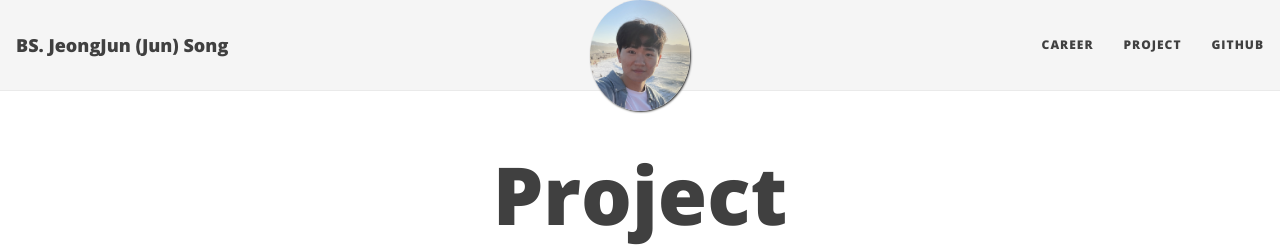
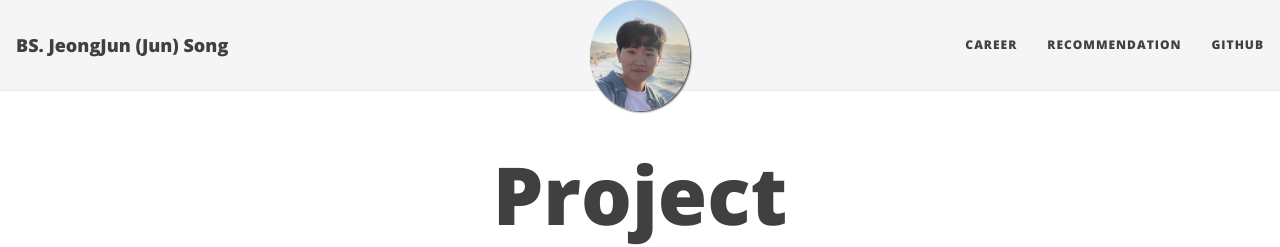
Before and after one commit to songjeongjun320/songjeongjun320.github.io, a Jekyll site: the page built from project/index.html, in a window 1280 px wide. Shown: the top 247 px of the page. Built offline with Jekyll 4.4.1, drawn with Linux system fonts in a browser that asks for light colours; nearby versions of some CDN libraries; some of the changed lines change nothing that is shown.

Commit message:
07/22/2024

```diff
--- a/_config.yml
+++ b/_config.yml
@@ -15,7 +15,7 @@ navbar-links:
   Career: "career"
   # Publication: "publication"
   # Blog: "blog"
-  Project: "project"
+  Recommendation: "project"
   GitHub: "https://github.com/songjeongjun320"
   # Google Scholar: "https://scholar.google.com/citations?user=seokhoson"
 
```
Also changed, not shown: .github/workflows/ci.yml.
